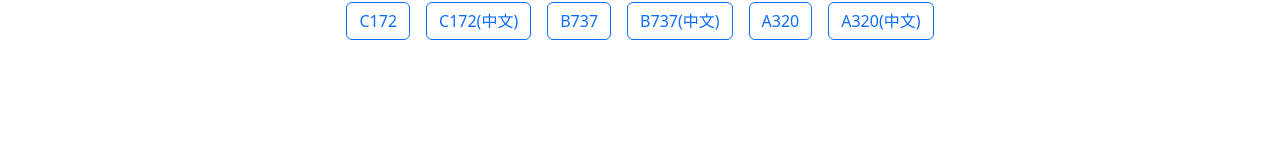
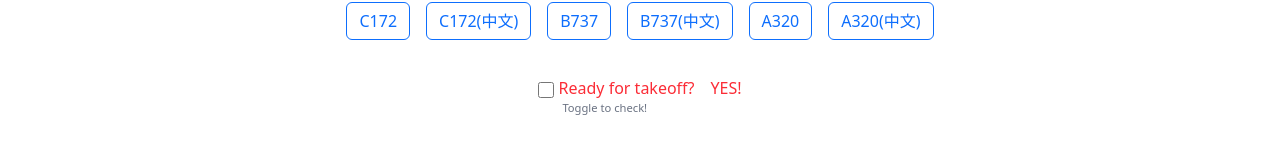
Before and after one commit to ToothlessOS/SimChecklists, a React (Vite) app in the folder SimChecklists/: page / in a window 1280 px wide. Shown: the part 514-668 px from the top of the page. Built offline with nearby package versions, Linux system fonts and the light colour scheme.

Commit message:
Add: Checklist entry component

```diff
--- a/SimChecklists/src/Home.tsx
+++ b/SimChecklists/src/Home.tsx
@@ -3,6 +3,8 @@
 import NavbarComp from "./components/NavbarComp";
 import NavMain from "./components/NavMain";
 import heroImg from "./assets/profile.png";
+import ChecklistEntry from "./components/ChecklistEntry";
+import type { CheckItem } from "./components/types";
 
 const Home = () => {
   // Set up the entries for the Navbar component and the mainpage.
@@ -14,6 +16,15 @@
     "B737(中文)": "/B737_CHN",
     A320: "/A320",
     "A320(中文)": "/A320_CHN",
+  };
+
+  // Example checklist entry, to display on the home page
+  let refChecklistEntry: CheckItem = {
+    id: "ref1",
+    action: "Ready for takeoff?",
+    expected: "YES!",
+    note: "Toggle to check!",
+    highlight: true,
   };
 
   return (
@@ -37,6 +48,10 @@
       <div className="flex items-center justify-center flex-wrap my-4">
         <NavMain entries={entries} />
       </div>
+
+      <div className="flex items-center justify-center flex-wrap my-4">
+        <ChecklistEntry checked={false} item={refChecklistEntry} />
+      </div>
     </>
   );
 };
--- /dev/null
+++ b/SimChecklists/src/components/ChecklistEntry.tsx
@@ -0,0 +1,44 @@
+import type { ReactNode } from "react";
+import type { CheckItem } from "./types";
+import { useState } from "react";
+
+interface Props {
+  item: CheckItem;
+  checked: boolean;
+}
+
+function ChecklistEntry({ item, checked }: Props): ReactNode {
+  // useState to manage the state of the checkbox
+  const [isChecked, setIsChecked] = useState(checked);
+
+  return (
+    <div className="py-1">
+      <div className="flex items-center justify-between">
+        <label className="flex items-center w-full gap-2">
+          <input
+            type="checkbox"
+            checked={isChecked}
+            onChange={() => setIsChecked(!isChecked)}
+            className="h-4 w-4 align-middle"
+          />
+          <span
+            className={`font-medium ${item.highlight ? " text-red-500" : ""}`}
+          >
+            {" " + item.action}
+          </span>
+          <span className="flex-1 border-b border-dotted border-gray-700 mx-2 self-end mb-1 " />
+          <span
+            className={`font-medium ${item.highlight ? " text-red-500" : ""}`}
+          >
+            {item.expected}
+          </span>
+        </label>
+      </div>
+      {item.note && (
+        <div className="ml-6 text-[0.7rem] text-gray-500">{item.note}</div>
+      )}
+    </div>
+  );
+}
+
+export default ChecklistEntry;
--- /dev/null
+++ b/SimChecklists/src/components/ChecklistSection.tsx
@@ -0,0 +1,24 @@
+import type { ReactNode } from "react";
+import type { CheckItem } from "./types";
+import ChecklistEntry from "./ChecklistEntry";
+
+interface Props {
+  color: string;
+  title: string;
+  items: CheckItem[];
+}
+
+function ChecklistSection({ color, title, items }: Props): ReactNode {
+  return (
+    <div>
+      <div className="p-4" style={{ backgroundColor: color }}>
+        <h2 className="m-0">{title}</h2>
+      </div>
+      {items.map((item) => (
+        <ChecklistEntry key={item.id} item={item} checked={false} />
+      ))}
+    </div>
+  );
+}
+
+export default ChecklistSection;
--- /dev/null
+++ b/SimChecklists/src/components/types.ts
@@ -0,0 +1,16 @@
+export type CheckItem = {
+    id: string;
+    action: string;
+    expected: string;
+    note?: string;
+    section?: string;
+    highlight?: boolean;
+}
+
+export type Notes = {
+    id: string;
+    description: string;
+    section?: string;
+    subsection?: string;
+    highlight?: boolean;
+}
```
Also changed, not shown: SimChecklists/src/components/Checklist.tsx (added), SimChecklists/src/pages/C172.tsx (added).
